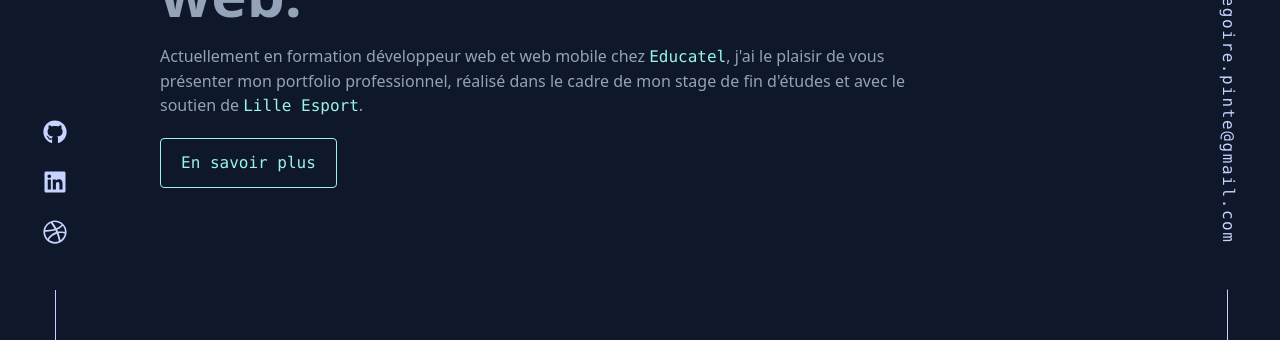
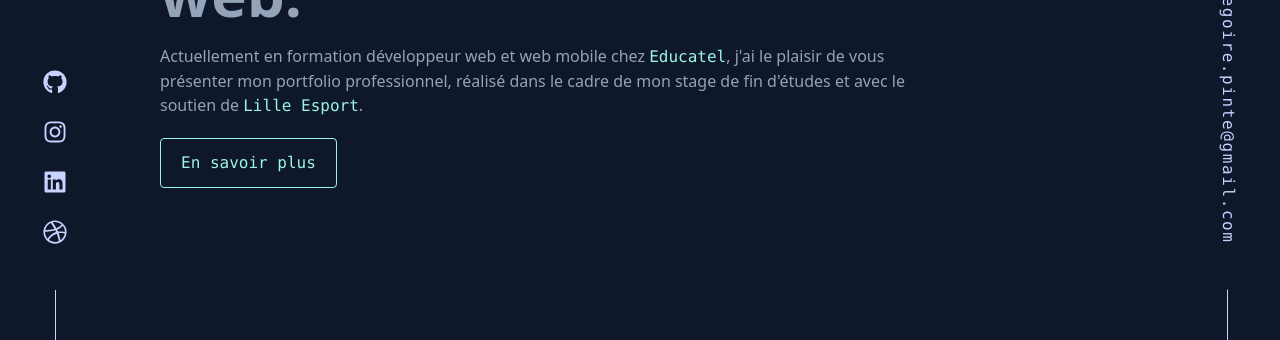
Before and after one commit to g4rf4z/gp-portfolio-client, a Vue app: page / in a window 1280 px wide. Shown: the part 430-770 px from the top of the page. Built offline with nearby package versions, Linux system fonts and the light colour scheme; no server answers.

Commit message:
23/05 - Add Instagram link to SocialNav

```diff
--- a/src/components/organisms/SocialNav.vue
+++ b/src/components/organisms/SocialNav.vue
@@ -24,6 +24,11 @@ const links = [
     to: "https://github.com/g4rf4z",
     name: "GitHub",
     icon: "github",
+  },
+  {
+    to: "https://www.instagram.com/gregoire.pinte",
+    name: "Instagram",
+    icon: "instagram",
   },
   {
     to: "https://www.linkedin.com/in/gr%C3%A9goire-pinte-02ba65209",
--- a/src/services/fontAwesome.js
+++ b/src/services/fontAwesome.js
@@ -19,9 +19,10 @@ import {
 } from "@fortawesome/free-solid-svg-icons";
 
 import {
+  faDribbble as fabDribbble,
   faGithub as fabGithub,
+  faInstagram as fabInstagram,
   faLinkedin as fabLinkedin,
-  faDribbble as fabDribbble,
 } from "@fortawesome/free-brands-svg-icons";
 
 library.add(
@@ -41,7 +42,8 @@ library.add(
   fasCodeFork,
   fasStar,
 
+  fabDribbble,
   fabGithub,
-  fabLinkedin,
-  fabDribbble
+  fabInstagram,
+  fabLinkedin
 );
```
